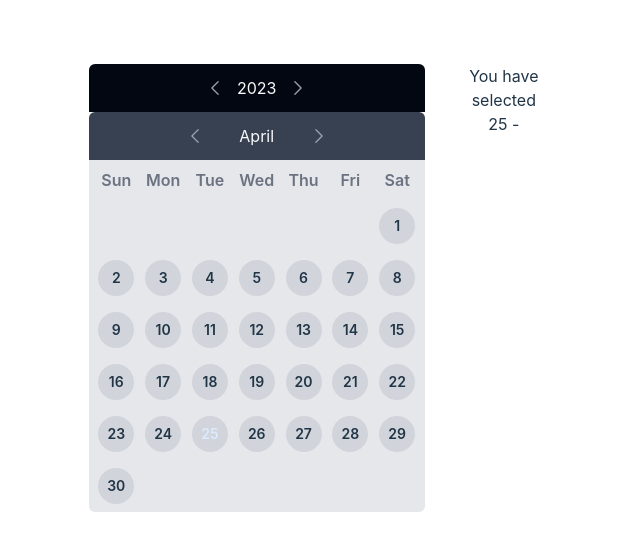
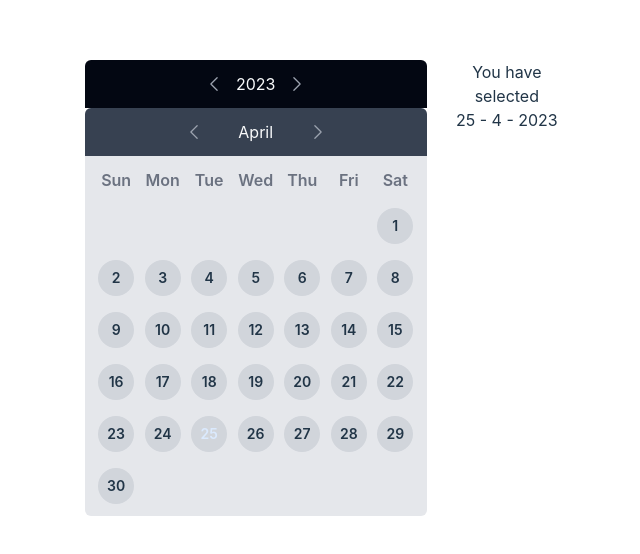
Before and after one commit to AdaN6/Calendar-UI, a Vue app: page / in a window 1280 px wide. Shown: the part 112-666 px from the top of the page, without its empty margins (314-954 px from the left). Built offline with nearby package versions, Linux system fonts and the light colour scheme.

Commit message:
display selected month and year

```diff
--- a/src/components/calendar/Dates.vue
+++ b/src/components/calendar/Dates.vue
@@ -1,5 +1,5 @@
 <template>
-    <div class="w-full bg-gray-200 p-2 rounded-b-md">
+    <div class="w-full bg-gray-200 p-3 rounded-b-md">
         <div class="grid grid-cols-7 place-items-center gap-x-2 gap-y-4">
             <div v-for="day in days" :key="day">
                 <span class="text-gray-500 font-semibold">
--- a/src/components/calendar/index.vue
+++ b/src/components/calendar/index.vue
@@ -9,7 +9,7 @@
         <span v-if="selectedDateValue">
               You have selected
               <br>
-              {{ `${selectedDateValue} -` }}
+              {{ `${selectedDateValue} - ${selectedValues.month + 1} - ${selectedValues.year}` }}
           </span>
     </div>
   </div>
@@ -36,7 +36,6 @@ const selectedValues = reactive({
 
 const changeYear = (v) => {
   selectedValues.year = v
-
 }
 
 const changeMonth = (v) => {
```
